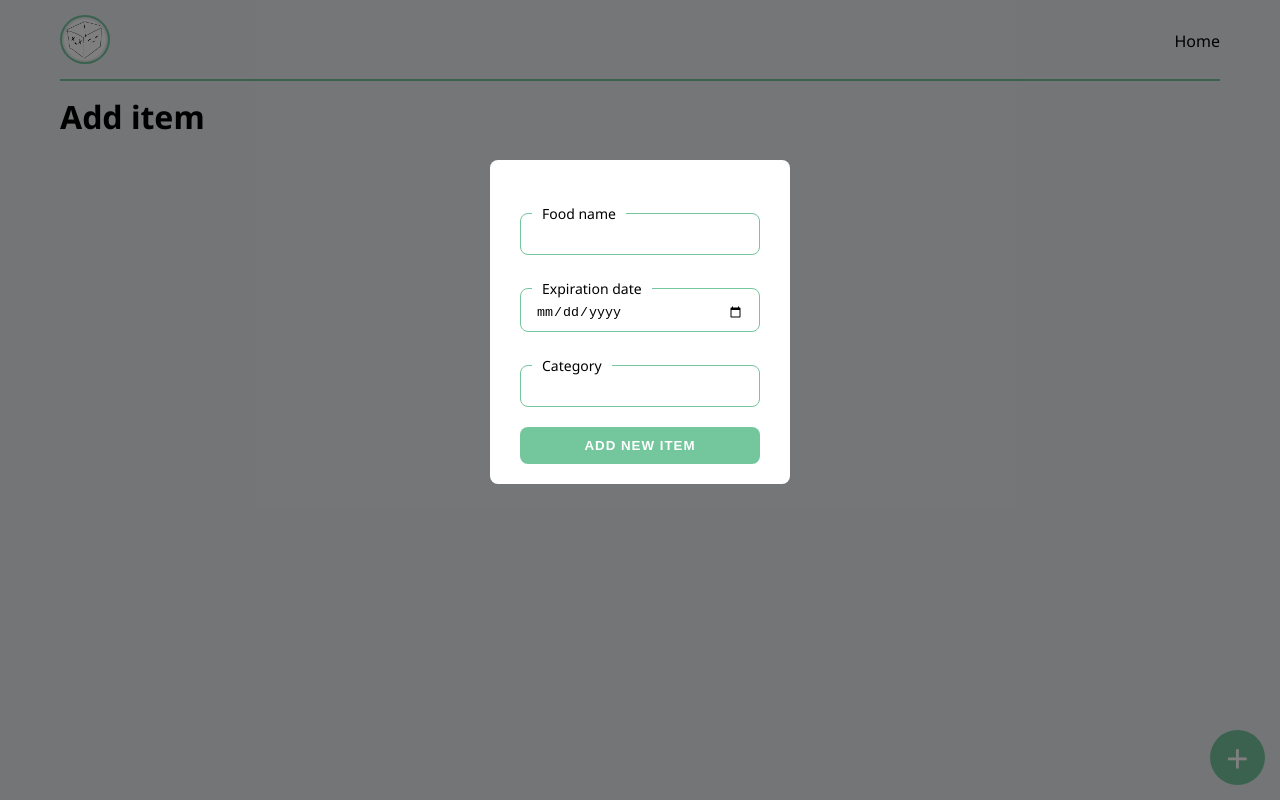
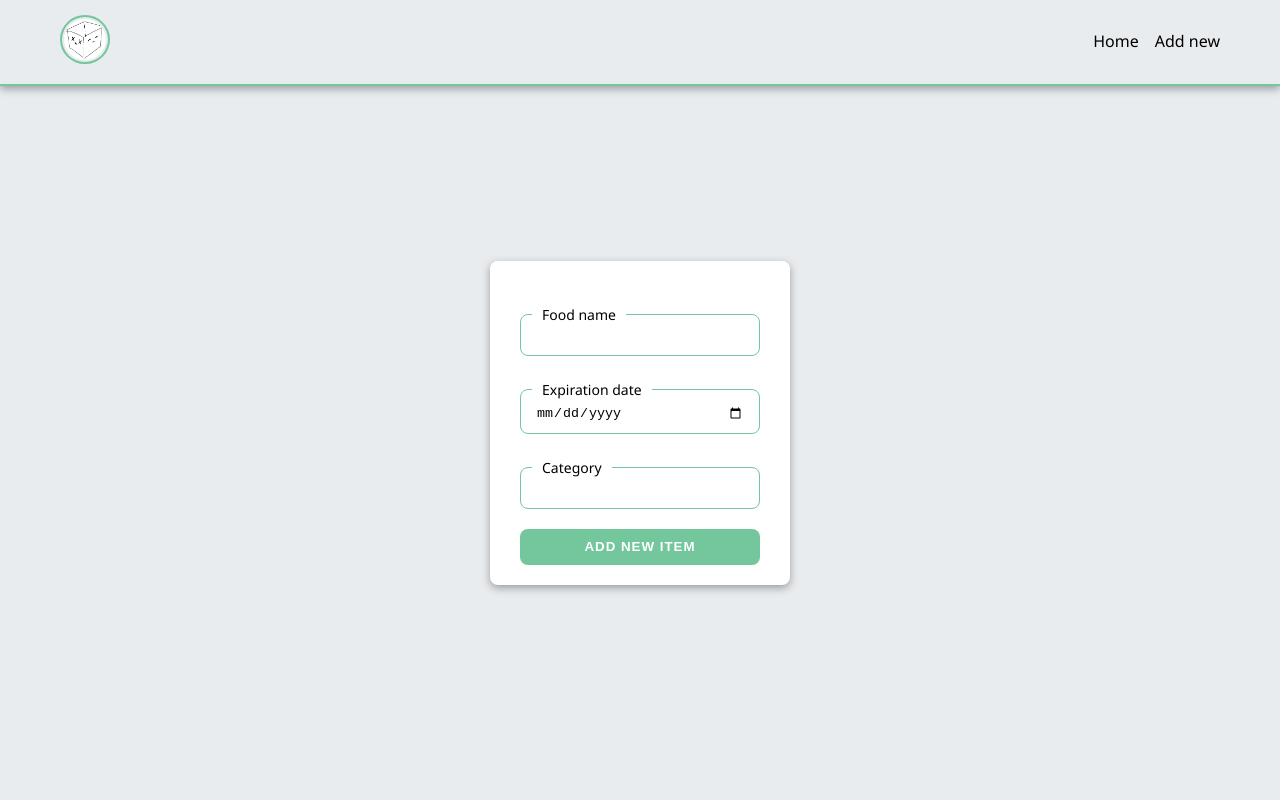
Before and after one commit to galeb9/FoodCheck, a Vue app in the folder frontend/: page /add in a window 1280 px wide. Built offline with nearby package versions, Linux system fonts and the light colour scheme.

Commit message:
feat: UI changes

```diff
--- a/frontend/package.json
+++ b/frontend/package.json
@@ -15,7 +15,7 @@
     "@fortawesome/vue-fontawesome": "^3.0.1",
     "axios": "^0.27.2",
     "core-js": "^3.8.3",
-    "vue": "^3.2.13",
+    "vue": "^3.3.8",
     "vue-router": "^4.1.5"
   },
   "devDependencies": {
--- a/frontend/src/App.vue
+++ b/frontend/src/App.vue
@@ -1,8 +1,8 @@
 <template>
-  <div class="main">
+  <div>
+    <div class="nav-container">
       <NavDesktop />
-    <ListContainer v-if="false" :newData="newAddedItem" />
-
+    </div>
 
     <!-- <router-view class="router-view" v-slot="{ Component }">
       <transition name="fade-in" mode="out-in">
@@ -10,72 +10,52 @@
       </transition>
     </router-view> -->
 
+    <div class="container">
       <router-view></router-view>
-
-
-	<Transition name="fade-in">
-		<AddItem
-			v-if="isVisible"
-			@close-overlay="closeOverlay"
-			@new-data="addNewItem"
-		/>
-	</Transition>
-	<div @click="togglePopup" :class="['show__add-item', {'hide__add-item': isVisible}]">+</div>
+    </div>
   </div>
 </template>
 
 <script>
-import ListContainer from './components/list/ListContainer.vue';
-import NavDesktop from './components/navigation/NavDesktop.vue';
-import AddItem from './components/add-item/AddNew.vue';
+import NavDesktop from "./components/navigation/NavDesktop.vue";
 
 export default {
-  name: 'App',
+  name: "App",
   components: {
-    ListContainer,
     NavDesktop,
-	AddItem
   },
-  data () {
+  data() {
     return {
       isVisible: false,
       newAddedItem: null,
-	}
+    };
   },
-  methods: {
-	togglePopup () {
-		this.isVisible = !this.isVisible
-	},
-	closeOverlay (value) {
-		this.isVisible = value
-	},
-	addNewItem (item) {
-		this.newAddedItem = item;
-		console.log("New item: ", item)
-	}
-  }
-}
+};
 </script>
 
 <style lang="scss">
-@import url('https://fonts.googleapis.com/css2?family=Noto+Sans:wght@400;700&display=swap');
+@import url("https://fonts.googleapis.com/css2?family=Noto+Sans:wght@400;700&display=swap");
+
 * {
   margin: 0;
   padding: 0;
   box-sizing: border-box;
 }
+
+// css variables
+:root {
+  --item-shadow: rgba(0, 0, 0, 0.34) 0px 3px 8px;
+}
+
 body {
   background-color: $bg;
 }
 #app {
-	font-family: Avenir, Helvetica, Arial, sans-serif;
   -webkit-font-smoothing: antialiased;
   -moz-osx-font-smoothing: grayscale;
+  font-family: "Noto Sans", sans-serif;
+
   min-height: 100vh;
-	font-family: 'Noto Sans', sans-serif;
-	max-width: 1200px;
-	margin: 0 auto;
-	padding: 15px 20px;
   ul {
     list-style: none;
   }
@@ -83,47 +63,14 @@ body {
     text-decoration: none;
     color: inherit;
   }
-
-	// toggle popup css
-
-	.show__add-item {
-		position: fixed;
-		bottom: 15px;
-		right: 15px;
-
-		display: flex;
-		justify-content: center;
-		align-items: center;
-
-		font-size: 40px;
-		background: $secondary;
-		width: 55px;
-		height: 55px;
-		color: white;
-		padding: 6px;
-		border-radius: 50%;
-
-		cursor: pointer;
-		transition: all 0.2s ease-out 0.01s;
-		&:hover {
-			transform: translateY(-5px);
+  .nav-container {
+    box-shadow: var(--item-shadow);
+    border-bottom: 2px solid $secondary;
   }
-	}
-	.hide__add-item {
-		background: red ;
-		transform: rotate(45deg);
-		&:hover {
-			transform: rotate(45deg) translateX(0px);
-		}
-	}
-	// add-item transition
-	.fade-in-enter-active,
-	.fade-in-leave-active {
-	transition: opacity 0.5s ease;
-	}
-	.fade-in-enter-from,
-	.fade-in-leave-to {
-	opacity: 0;
+  .container {
+    max-width: 1200px;
+    margin: 0 auto;
+    padding: 15px 20px;
   }
 }
 </style>
--- a/frontend/src/components/add-item/AddNew.vue
+++ b/frontend/src/components/add-item/AddNew.vue
@@ -1,78 +1,84 @@
 <template>
-	<div class="add-new__container content">
-
   <div class="add-new">
-			<!-- <h3 class="add-new__title">Add new food</h3> -->
     <div class="add-new__input-container item__title">
       <label for="name">Food name</label>
-                <input v-model="name" class="add-new__input" type="text" id="name" name="name" required>
+      <input
+        v-model="name"
+        class="add-new__input"
+        type="text"
+        id="name"
+        name="name"
+        required
+      />
     </div>
 
     <div class="add-new__input-container item__ex-date">
       <label for="ex-date">Expiration date</label>
-                <input v-model="expiryDate" class="add-new__input" type="date" id="ex-date" name="expiryDate">
+      <input
+        v-model="expiryDate"
+        class="add-new__input"
+        type="date"
+        id="ex-date"
+        name="expiryDate"
+      />
     </div>
 
     <div class="add-new__input-container item__category">
       <label for="">Category</label>
-                <input v-model="category" class="add-new__input" type="text" id="category" name="category">
+      <input
+        v-model="category"
+        class="add-new__input"
+        type="text"
+        id="category"
+        name="category"
+      />
     </div>
 
     <button @click="addNewItem" class="add-new__btn">ADD NEW ITEM</button>
   </div>
-		<div @click="$emit('closeOverlay', false)" class="add-new__overlay"></div>
-    </div>
 </template>
 
 <script>
-import ItemsService from '../../ItemsService'
+import ItemsService from "../../ItemsService";
 
 export default {
-    name: 'AddItem',
-	data () {
+  name: "AddItem",
+  data() {
     return {
       name: null,
       expiryDate: null,
-			category: null
-		}
+      category: null,
+    };
   },
   methods: {
     async addNewItem() {
       const item = {
         name: this.name,
         expiryDate: this.expiryDate,
-				category: this.category
-			}
+        category: this.category,
+      };
 
-			await ItemsService.insertItem(item) // something goes wrong here
+      await ItemsService.insertItem(item); // something goes wrong here
 
-			this.$emit('newData', item) // transfer data to ListContainer
+      this.$emit("newData", item); // transfer data to ListContainer
 
       this.name = null;
       this.expiryDate = null;
       this.category = null;
-			this.$emit('closeOverlay', false)
-		}
-	}
-}
+      this.$emit("closeOverlay", false);
+    },
+  },
+};
 </script>
 
 <style lang="scss">
-.add-new__container {
-
 .add-new {
   max-width: 300px;
   background: white;
   padding: 20px 30px;
   border-radius: $radius;
-
-		position: fixed;
-		top: 0;
-		left: 0;
-		right: 0;
-		z-index: 2;
-
   margin: 20vh auto 0;
+  box-shadow: var(--item-shadow);
   .add-new__title {
     margin-bottom: -12px;
   }
@@ -107,25 +113,16 @@ export default {
     letter-spacing: 1px;
     transition: all 0.2s ease-out 0.1s;
     cursor: pointer;
-			// &:hover {
-			// 	transform: scaleX(1.05) translateY(-5px);
-			// }
   }
 }
-	.add-new__overlay {
-		background: rgba(#000000, 0.5);
-		width: 100%;
-		height: 100%;
-		position: fixed;
-		top: 0;
-		left: 0;
-		z-index: 1;
-		cursor: pointer;
-	}
-
-}
-
-
-
-
+// .add-new__overlay {
+//   background: rgba(#000000, 0.5);
+//   width: 100%;
+//   height: 100%;
+//   position: fixed;
+//   top: 0;
+//   left: 0;
+//   z-index: 1;
+//   cursor: pointer;
+// }
 </style>
--- a/frontend/src/components/list/ListItem.vue
+++ b/frontend/src/components/list/ListItem.vue
@@ -94,7 +94,7 @@ export default {
 .list__item {
   padding: 15px 15px;
   border-radius: $radius;
-  box-shadow: rgba(0, 0, 0, 0.34) 0px 3px 8px;
+  box-shadow: var(--item-shadow);
   display: flex;
   justify-content: space-between;
   align-items: center;
--- a/frontend/src/components/navigation/NavDesktop.vue
+++ b/frontend/src/components/navigation/NavDesktop.vue
@@ -1,47 +1,44 @@
 <template>
-    <div class="nav-desktop">
+  <div class="nav-desktop container">
     <div class="site-title">
       <a class="title__link-home" href="/">
-                <img class="logo-img" src="@/assets/images/logo/food-check-icon.gif" alt="logo image">
+        <img
+          class="logo-img"
+          src="@/assets/images/logo/food-check-icon.gif"
+          alt="logo image"
+        />
       </a>
     </div>
     <ul class="nav-list">
-            <li
-                v-for="(item, index) in nav"
-                :key="index"
-                class="nav__item"
-            >
+      <li v-for="(item, index) in nav" :key="index" class="nav__item">
         <a :href="item.link">{{ item.title }}</a>
       </li>
     </ul>
-
   </div>
 </template>
 
 <script>
 export default {
-    name: 'NavDesktop',
-    data () {
+  name: "NavDesktop",
+  data() {
     return {
       nav: [
-                { title: 'Home', link: '/' },
+        { title: "Home", link: "/" },
         // { title: 'List', link: '/list' },
-                // { title: 'Add new', link: '/add' },
-            ]
-        }
-    }
-
-}
+        { title: "Add new", link: "/add" },
+      ],
+    };
+  },
+};
 </script>
 
 <style lang="scss">
-.nav-desktop{
+.nav-desktop {
   display: flex;
   align-items: center;
   justify-content: space-between;
   gap: 20px;
   flex-wrap: wrap;
-    border-bottom:  2px solid $secondary;
   padding-bottom: 10px;
   margin-bottom: 14px;
   .title__link-home {
@@ -69,6 +66,4 @@ export default {
     }
   }
 }
-
-
 </style>
--- a/frontend/src/main.js
+++ b/frontend/src/main.js
@@ -1,14 +1,12 @@
 import { createApp } from "vue";
 import App from "./App.vue";
 import router from "@/scripts/router.js";
-// import '@/scripts/fontawsome.js'
+
 import "@/scripts/fontawesome";
-
 import { FontAwesomeIcon } from "@fortawesome/vue-fontawesome";
 
 const app = createApp(App);
 
 app.component("font-awesome-icon", FontAwesomeIcon);
-
 app.use(router);
 app.mount("#app");
--- a/frontend/src/views/AddItem.vue
+++ b/frontend/src/views/AddItem.vue
@@ -1,6 +1,5 @@
 <template>
   <div class="add-item">
-    <h1>Add item</h1>
     <AddNew
       v-if="isVisible"
       @close-overlay="closeOverlay"
@@ -10,33 +9,31 @@
 </template>
 
 <script>
-import AddNew from '../components/add-item/AddNew.vue'
+import AddNew from "../components/add-item/AddNew.vue";
 export default {
   name: "AddItem",
   components: {
-      AddNew
+    AddNew,
   },
-    data () {
+  data() {
     return {
       isVisible: true,
       newAddedItem: null,
-      }
+    };
   },
   methods: {
-      togglePopup () {
-        this.isVisible = !this.isVisible
+    togglePopup() {
+      this.isVisible = !this.isVisible;
     },
-      closeOverlay (value) {
-        this.isVisible = value
+    closeOverlay(value) {
+      this.isVisible = value;
     },
-      addNewItem (item) {
+    addNewItem(item) {
       this.newAddedItem = item;
-        console.log("New item: ", item)
-      }
-    }
-}
+      console.log("New item: ", item);
+    },
+  },
+};
 </script>
 
-<style lang="scss">
-
-</style>
+<style lang="scss"></style>
```
Also changed, not shown: frontend/src/components/UI/BaseOverlay.vue (added, +19 -0 lines), frontend/src/components/UI/BasePopup.vue (added, +101 -0 lines), frontend/src/scripts/router.js (+19 -26 lines), frontend/src/views/HomePage.vue (+74 -6 lines), 1 other file (tests, documents, lock files or other folders). Lines whose indentation alone changed are shown as unchanged.
